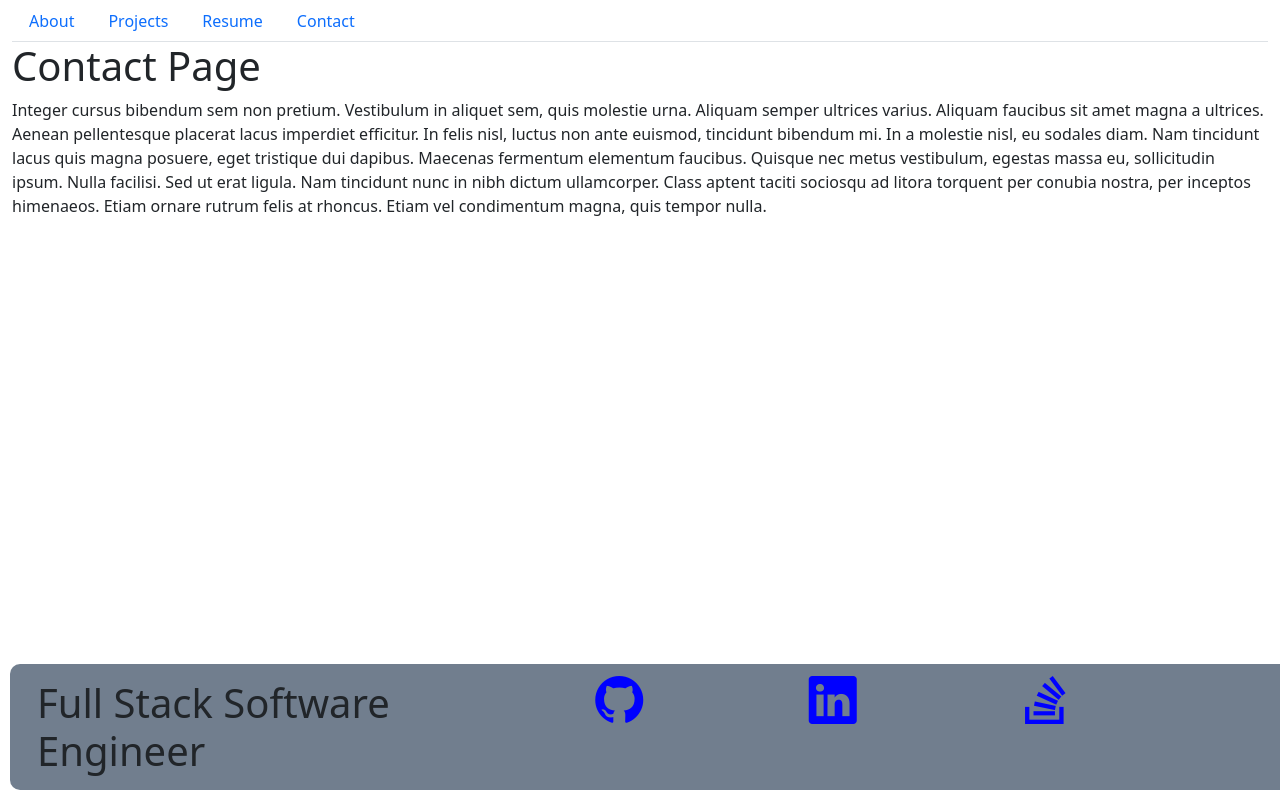
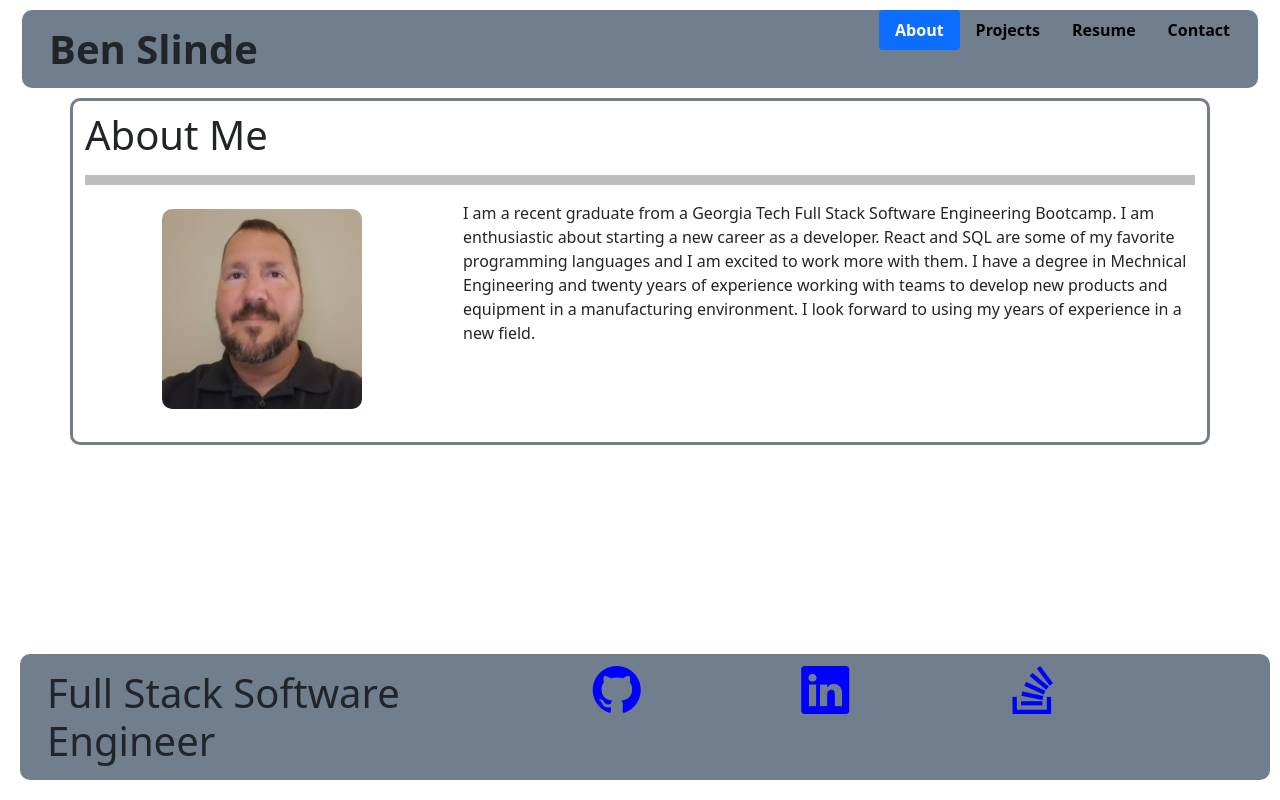
Before and after one commit to stevenslade/portfolio-react, a React (Create React App) app: page / in a window 1280 px wide. Built offline with nearby package versions, Linux system fonts and the light colour scheme.

Commit message:
added content and formating to header

```diff
--- a/src/App.css
+++ b/src/App.css
@@ -1,38 +1,5 @@
-.App {
-    text-align: center;
-  }
 
-  .App-logo {
-    height: 40vmin;
-    pointer-events: none;
-  }
 
-  @media (prefers-reduced-motion: no-preference) {
-    .App-logo {
-      animation: App-logo-spin infinite 20s linear;
-    }
-  }
-
-  .App-header {
-    background-color: #282c34;
-    min-height: 100vh;
-    display: flex;
-    flex-direction: column;
-    align-items: center;
-    justify-content: center;
-    font-size: calc(10px + 2vmin);
-    color: white;
-  }
-
-  .App-link {
-    color: #61dafb;
-  }
-
-  @keyframes App-logo-spin {
-    from {
-      transform: rotate(0deg);
-    }
-    to {
-      transform: rotate(360deg);
-    }
-  }
+.footer {
+  background: '#717E8E';
+}
--- a/src/components/Footer.js
+++ b/src/components/Footer.js
@@ -2,7 +2,7 @@ import React from 'react';
 
 const styles = {
     footerStyle: {
-      background: '#717E8E',
+      backgroundColor: '#717E8E',
       position: 'absolute',
       left: 0,
       bottom: 0,
@@ -11,8 +11,12 @@ const styles = {
       margin: '10px',
       marginRight: '20px',
     },
+    greyColor: {
+      backgroundColor: '#717E8E',
+    },
     textStyle: {
       fontColor: 'black',
+      backgroundColor: '#717E8E',
       margin: '15px',
     },
     iconStyle: {
@@ -25,8 +29,8 @@ const styles = {
 export default function Footer() {
   return (
     <div style={styles.footerStyle} className="container-fluid" >
-
-        <div className="row">
+      <footer className="footer">
+        <div style={styles.footerStyle} className="row">
 
           <h1 style={styles.textStyle} className="col-5">Full Stack Software Engineer</h1>
 
@@ -37,7 +41,7 @@ export default function Footer() {
           <a className="col-2" href="https://stackexchange.com/users/21525143/benjamin-slinde"><i style={styles.iconStyle} className="bi bi-stack-overflow"></i></a>
 
         </div>
-
+      </footer>
     </div>
 
   );
--- a/src/components/NavTabs.js
+++ b/src/components/NavTabs.js
@@ -1,27 +1,34 @@
 import React from 'react';
+
+const styles = {
+  navStyle: {
+    backgroundColor: '#717E8E',
+    margin: '10px',
+    borderRadius: '10px',
+  },
+  nameStyle: {
+    fontColor: 'black',
+    margin: '15px',
+    fontWeight: 'bold',
+
+  },
+};
 
 // Here we are using object destructuring assignment to pluck off our variables from the props object
 // We assign them to their own variable names
 function NavTabs({ currentPage, handlePageChange }) {
   return (
-    <ul className="nav nav-tabs">
-      {/* <li className="nav-item">
-        <a
-          href="#resume"
-          onClick={() => handlePageChange('Resume')}
-          // This is a conditional (ternary) operator that checks to see if the current page is "Home"
-          // If it is, we set the current page to 'nav-link-active', otherwise we set it to 'nav-link'
-          className={currentPage === 'Resume' ? 'nav-link active' : 'nav-link'}
-        >
-          Resume
-        </a>
-      </li> */}
+    <div style={styles.navStyle} className="row">
+        <div className="col-md-6 col-xs-12">
+          <h1 style={styles.nameStyle}>Ben Slinde</h1>
+        </div>
+      <ul className="nav nav-pills justify-content-end fw-bold col-md-6 col-xs-12">
         <li className="nav-item">
           <a
             href="#about"
             onClick={() => handlePageChange('About')}
             // Check to see if the currentPage is `About`, and if so we use the active link class from bootstrap. Otherwise, we set it to a normal nav-link
-          className={currentPage === 'About' ? 'nav-link active' : 'nav-link'}
+            className={currentPage === 'About' ? 'nav-link active' : 'nav-link text-black'}
           >
             About
           </a>
@@ -31,7 +38,7 @@ function NavTabs({ currentPage, handlePageChange }) {
             href="#projects"
             onClick={() => handlePageChange('Projects')}
             // Check to see if the currentPage is `Projects`, and if so we use the active link class from bootstrap. Otherwise, we set it to a normal nav-link
-          className={currentPage === 'Projects' ? 'nav-link active' : 'nav-link'}
+            className={currentPage === 'Projects' ? 'nav-link active' : 'nav-link text-black'}
           >
             Projects
           </a>
@@ -42,7 +49,7 @@ function NavTabs({ currentPage, handlePageChange }) {
             onClick={() => handlePageChange('Resume')}
             // This is a conditional (ternary) operator that checks to see if the current page is "Home"
             // If it is, we set the current page to 'nav-link-active', otherwise we set it to 'nav-link'
-          className={currentPage === 'Resume' ? 'nav-link active' : 'nav-link'}
+            className={currentPage === 'Resume' ? 'nav-link active' : 'nav-link text-black'}
           >
             Resume
           </a>
@@ -52,12 +59,13 @@ function NavTabs({ currentPage, handlePageChange }) {
            href="#contact"
             onClick={() => handlePageChange('Contact')}
             // Check to see if the currentPage is `Contact`, and if so we use the active link class from bootstrap. Otherwise, we set it to a normal nav-link
-          className={currentPage === 'Contact' ? 'nav-link active' : 'nav-link'}
+            className={currentPage === 'Contact' ? 'nav-link active' : 'nav-link text-black'}
         >
             Contact
           </a>
         </li>
       </ul>
+    </div>
   );
 }
 
--- a/src/components/PortfolioContainer.js
+++ b/src/components/PortfolioContainer.js
@@ -7,20 +7,20 @@ import Contact from './pages/Contact';
 import Footer from './Footer';
 
 export default function PortfolioContainer() {
-  const [currentPage, setCurrentPage] = useState('Home');
+  const [currentPage, setCurrentPage] = useState('About');
 
   // This method is checking to see what the value of `currentPage` is. Depending on the value of currentPage, we return the corresponding component to render.
   const renderPage = () => {
     if (currentPage === 'Resume') {
       return <Resume />;
     }
-    if (currentPage === 'About') {
-      return <About />;
+    if (currentPage === 'Contact') {
+      return <Contact />;
     }
     if (currentPage === 'Projects') {
       return <Projects />;
     }
-    return <Contact />;
+    return <About />;
   };
 
   const handlePageChange = (page) => setCurrentPage(page);
--- a/src/index.js
+++ b/src/index.js
@@ -4,6 +4,7 @@ import App from './App';
 //import reportWebVitals from './reportWebVitals';
 import 'bootstrap/dist/css/bootstrap.min.css';
 import "bootstrap-icons/font/bootstrap-icons.css";
+import './App.css';
 
 ReactDOM.render(
     // document.body.style = 'background: red;'
```
Lines whose indentation alone changed are shown as unchanged.
